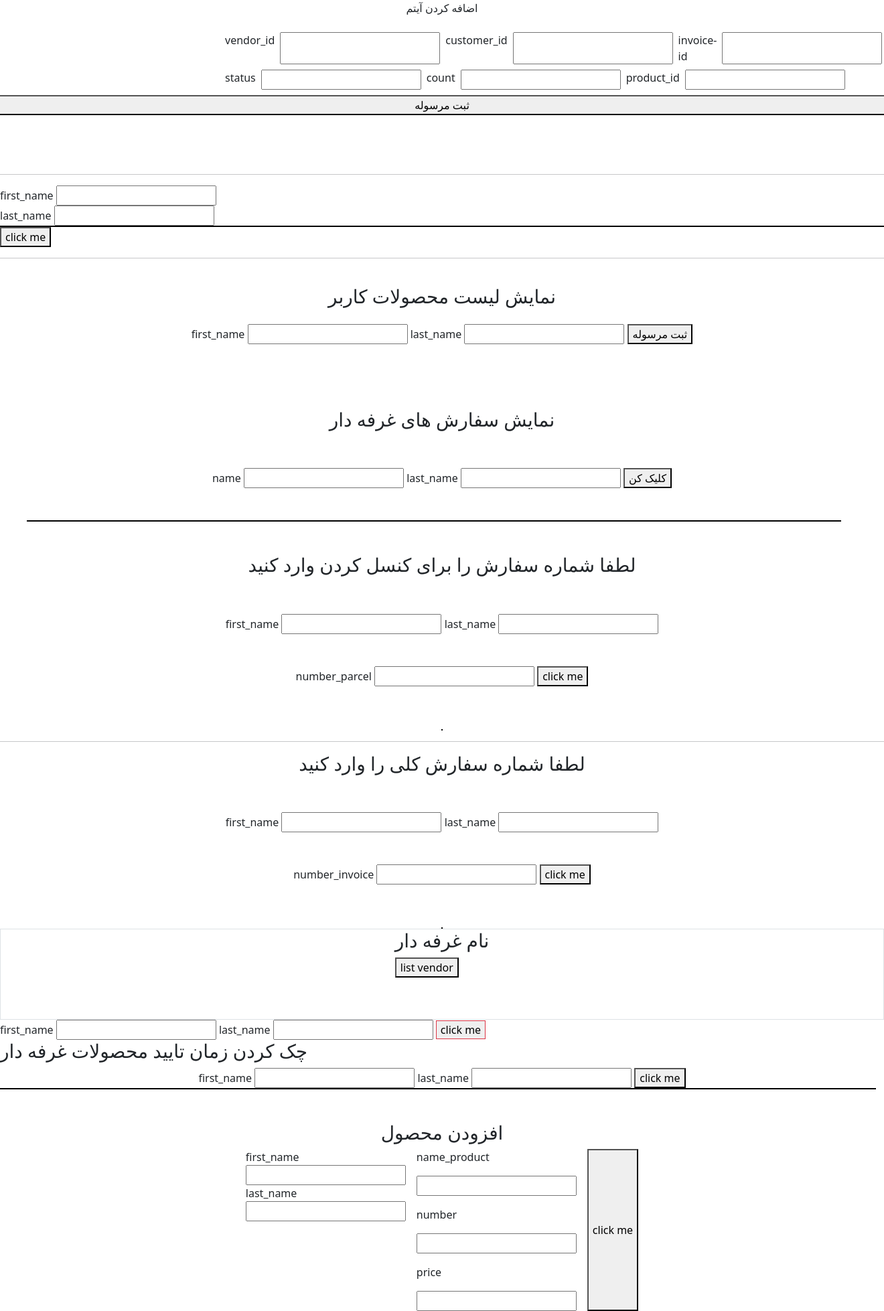
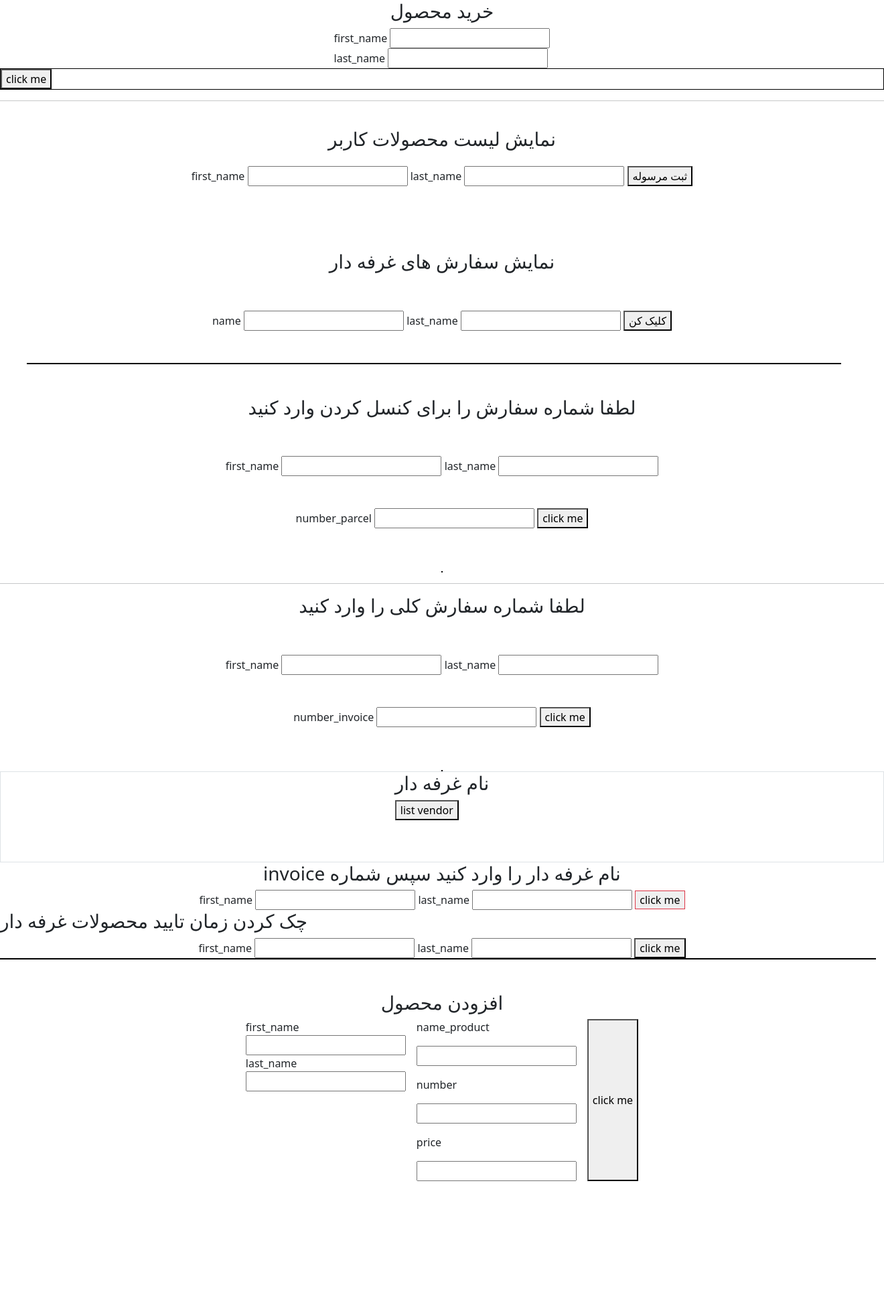
Before and after one commit to amirnooralishahi/task5, a Python web app: template src/templates/index.html in a window 1320 px wide. Shown: the whole page at 67% size. After the commit the page ends 1764 px from the top, so only its background shows below. Run offline with Jinja, Linux system fonts and the light colour scheme; the template is opened without the code that fills it, so the values that code supplies are empty.

Commit message:
change front

```diff
--- a/src/Controller/get_show_item_to_parcel.py
+++ b/src/Controller/get_show_item_to_parcel.py
@@ -25,7 +25,7 @@ class getShowItemToVendorController():
                         field_name='vendor_id',
                         error_message='this parcel is not exist'
                     )
-                    print(execute_parcel)
+                    # print(execute_parcel)
                     list_product= []
                     id_parcelItem = [id['id'] for id in execute_parcel]
 
@@ -44,14 +44,16 @@ class getShowItemToVendorController():
 
                     name_product=[value['name'] for value in execute_product]
                     price_product=[value['price'] for value in execute_product]
+
                     for value in execute_parcel:
+                        id= value['id']
                         price_parcel=value['price']
                         count_parcel = value['count']
                         status_parcel = value['status']
                         origin_parcel = value['origin']
 
                         show = ShowParcel(
-                            id = id_parcelItem,
+                            id = id,
                             TotalPrice =price_parcel,
                             price = price_product,
                             nameProduct = name_product,
--- a/src/schema/SchemaShowParcel.py
+++ b/src/schema/SchemaShowParcel.py
@@ -12,7 +12,7 @@ class ShowParcel(BaseModel):
     nameProduct :List[str]|str
     count : List[int]|int
     status:List[str]|str
-    origin: List[str]|str
+    origin: List[str]|str=None
 
 class ShowCancelParcel(BaseModel):
     TotalPrice: int
--- a/src/templates/cancle.js
+++ b/src/templates/cancle.js
@@ -22,7 +22,6 @@ subcancleParcel.addEventListener('click', async (event) => {
         let data = {};
         const res = await fetch(url);
         data = await res.json();
-        console.log(res.status);
 
 
         const details = [
--- a/src/templates/index.html
+++ b/src/templates/index.html
@@ -12,52 +12,9 @@
 </head>
 
 <body class="overflow-x-hidden">
-    <div class="header">
-        <div class="header-contains">
-            <div class="add-item d-flex gap-5">
-                <div class="add-item-container d-flex flex-column gap-4">
-                    <span class="text-center">اضافه کردن آیتم </span>
-                    <div class="form">
-                        <form action="index.html" id="parcel"
-                            class="row d-flex gap-2 justify-content-center align-items-center">
-                            <div class="col-6 d-flex gap-2">
-                                <label for="vendor_id">vendor_id</label>
-                                <input type="number" id='vendor_id' name="vendor_id">
-
-                                <label for="customer_id">customer_id</label>
-                                <input type="number" id="customer_id" name="customer_id">
-
-                                <label for="invoice">invoice-id</label>
-                                <input type="number" id='invoice' name="invoice">
-                            </div>
-                            <div class="col-6 d-flex gap-2">
-                                <label for="status">status</label>
-                                <input type="text" id="status" name="status">
-
-                                <label for="count">count</label>
-                                <input type="number" id="count" name='count'>
-
-                                <label for="product_id">product_id</label>
-                                <input type="text" id='product_id' name="product_id">
-                            </div>
-                            <button type="submit">ثبت مرسوله</button>
-
-                        </form>
-
-                    </div>
-                    <br>
-                    <hr>
-                </div>
-
-            </div>
-
-
-
-        </div>
-    </div>
-    </div>
     <div class="customer">
-        <div class="customer-container  ">
+        <div class="customer-container   d-flex flex-column align-items-center">
+        <h3>خرید محصول</h3>
 
             <form action="index.html" id="form-name">
                 <div class="name">
@@ -70,11 +27,12 @@
                 </div>
 
             </form>
-            <div class="list_product " id="product_list">
-                    <div  id="product_list_container" class="d-flex border border-black">
+            <div class="list_product w-100  border border-black" id="product_list">
+                    <div  id="product_list_container" class="">
 
                     </div>
                     <button class="confirmListProduct">click me</button>
+                    <div id="showProduct"></div>
                 </div>
         </div>
     </div>
@@ -187,7 +145,8 @@
 
 
     <div class="send-parcel">
-        <div class="send-parcel-container">
+        <div class="send-parcel-container d-flex flex-column align-items-center">
+            <h3>invoice نام غرفه دار را وارد کنید سپس شماره </h3>
             <form action="" id="sendParcel">
                 <label for="name">first_name</label>
                 <input type="text" name="name">
@@ -258,7 +217,7 @@
                     </div>
                     <button class="sendInfo">click me</button>
                 </form>
-             <div id="listShowAdd"></div>
+             <div id="listShowAdd" class="d-flex"></div>
 
              </div>
         </div>
--- a/src/templates/script.js
+++ b/src/templates/script.js
@@ -11,7 +11,6 @@ fetch('http://127.0.0.1:8000/parcel/vendor/list_product/')
         let container = document.getElementById('product_list_container');
         let productList = document.getElementById('product_list');
         let addParcel = {};
-        console.log(products);
 
         for (let i = 0; i < Object.keys(products).length; i++) {
             const nameVendorian = vendorData[i][i].nameVendor + '-' + vendorData[i][i].lastNameVendor;
@@ -20,7 +19,6 @@ fetch('http://127.0.0.1:8000/parcel/vendor/list_product/')
             addParcel[nameVendorian] = [];
         }
             let countProduct = 0;
-        console.log(vendorData[i][i]);
 
             const newProduct = {
                 product_name: vendorData[i][i].nameProduct,
@@ -59,14 +57,12 @@ fetch('http://127.0.0.1:8000/parcel/vendor/list_product/')
 
             icons.className = 'd-flex gap-3'
             divFull.appendChild(icons)
-            divFull.className = 'd-flex flex-column gap-3 align-items-center'
+            divFull.className = ''
 
-            // --- Event Listeners ---
             IconPlus.addEventListener('click', (event) => {
                 event.preventDefault();
                 countProduct++;
                 count.innerHTML = countProduct;
-                // به‌روزرسانی مقدار count در شیء اصلی addParcel
                 productReference.count = countProduct;
             });
             IconPlus.style.cursor = "pointer"
@@ -79,10 +75,12 @@ fetch('http://127.0.0.1:8000/parcel/vendor/list_product/')
             });
             IconMin.style.cursor = "pointer"
 
-            divFull.className = 'd-flex flex-column gap-3'
+            divFull.className = 'col-3 d-flex flex-column border   align-items-center'
             container.appendChild(divFull)
-            container.className = 'd-flex gap-3'
+            container.className = 'row'
+
         }
+
 
         // --- منطق ارسال ---
         let formName = document.getElementById('form-name');
@@ -133,7 +131,8 @@ fetch('http://127.0.0.1:8000/parcel/vendor/list_product/')
                     return res.json();
                 })
                 .then(data => {
-                    console.log('✅ ثبت مرسوله:', data)
+                    let showProduct =document.getElementById('showProduct')
+                    showProduct.innerHTML = 'با موفقیت ثبت شد '
 
                 })
                 .catch(err => {
@@ -362,7 +361,6 @@ butClick.addEventListener('click', async (event) => {
                 const res = await fetch(`http://127.0.0.1:8000/parcel/post_vendor/?name=${parcelSend['name']}&last_name=${parcelSend['last_name']}`);
                 const data = await res.json();
                 alert('سفارش در حالت ارسال قرار گرفت ✅');
-                console.log(data);
             });
             div.appendChild(button);
             showParcel.appendChild(div);
--- a/src/templates/vendor.js
+++ b/src/templates/vendor.js
@@ -166,7 +166,6 @@ submit_name_vendors.addEventListener('click', async (event) => {
             parcelContainer.addEventListener('click', (event) => {
                 event.preventDefault();
                 parcelIdToSelect.push(data.id[i])
-                console.log(number);
 
                 const index = selectedParcelIdss.indexOf(parcelIdToSelect);
 
@@ -240,6 +239,7 @@ sendNumButton.addEventListener('click', async (event) => {
 
 
 //add product to basket product
+                let listShowAdd=document.getElementById('listShowAdd')
 
 let form_product=document.getElementById('form-product')
 let productView= document.getElementById('productView')
@@ -251,10 +251,8 @@ subProduct.addEventListener('click',async (event)=>{
     let addProduct = {}
     for (var [key,value] of dataProduct.entries()){
         parcel[key]=value
-        console.log(parcel);
 
     }
-    console.log(parcel);
 
     try{
         fetch(`http://127.0.0.1:8000/parcel/add-product-by-vendor/?name=${parcel['name']}&last_name=${parcel['last_name']}`,{
@@ -264,18 +262,25 @@ subProduct.addEventListener('click',async (event)=>{
             }).then(res =>{
 
             return res.json()}).then(data=>{
-                let listShowAdd=document.getElementById('listShowAdd')
-                for (let i =0 ; data.length ; i++){
+
+                for (let i =0 ;i<Object.keys(data).length  ; i++){
+
+                    let divPrice = document.createElement('div')
+                    divPrice.innerHTML= data.price
+                    divPrice.className='col-4'
+                    let count = document.createElement('div')
+                    count.innerHTML = data.count
+                    count.className='col-4'
 
                     let divName = document.createElement('div')
-                    divName.innerHTML = data.nameProduct
-                    let divPrice = document.createElement('div')
-                    divPrice.innerHTML= data.price
-                    let count = document.createElement('div')
-                    count.innerHTML = data.count
+                    divName.innerHTML = data.name_product
+                    divName.className='col-4'
+
+                    listShowAdd.appendChild(divName)
+                    listShowAdd.appendChild(divPrice)
                     listShowAdd.appendChild(count)
-                    listShowAdd.appendChild(divPrice)
-                    listShowAdd.appendChild(divName)
+                    listShowAdd.className= 'row d-flex gap-4'
+
                 }
 
 
```
Also changed, not shown: src/Controller/add_product_by_vendor_controller.py (+8 -1 lines), src/routers/api_parcel.py (+8 -8 lines).
